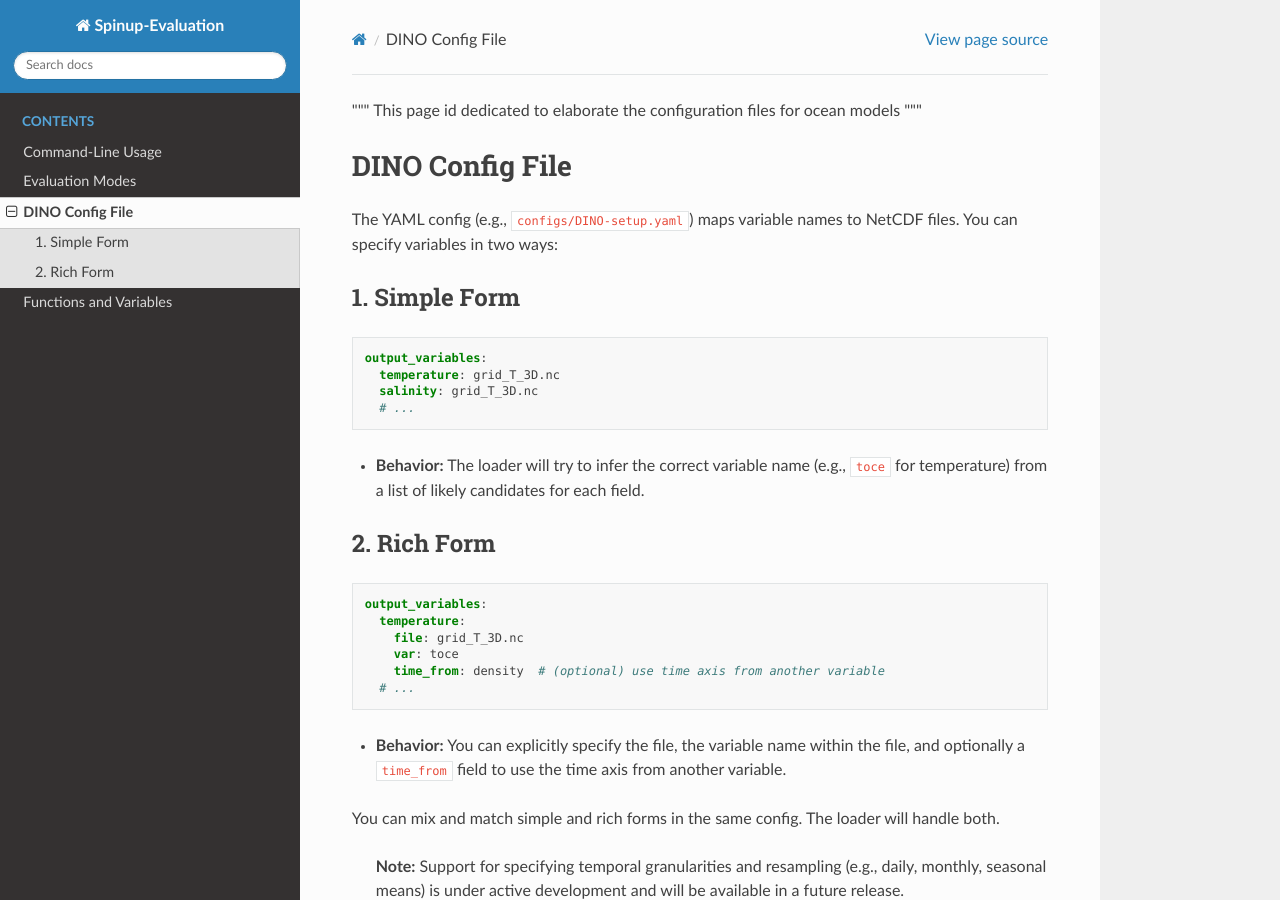
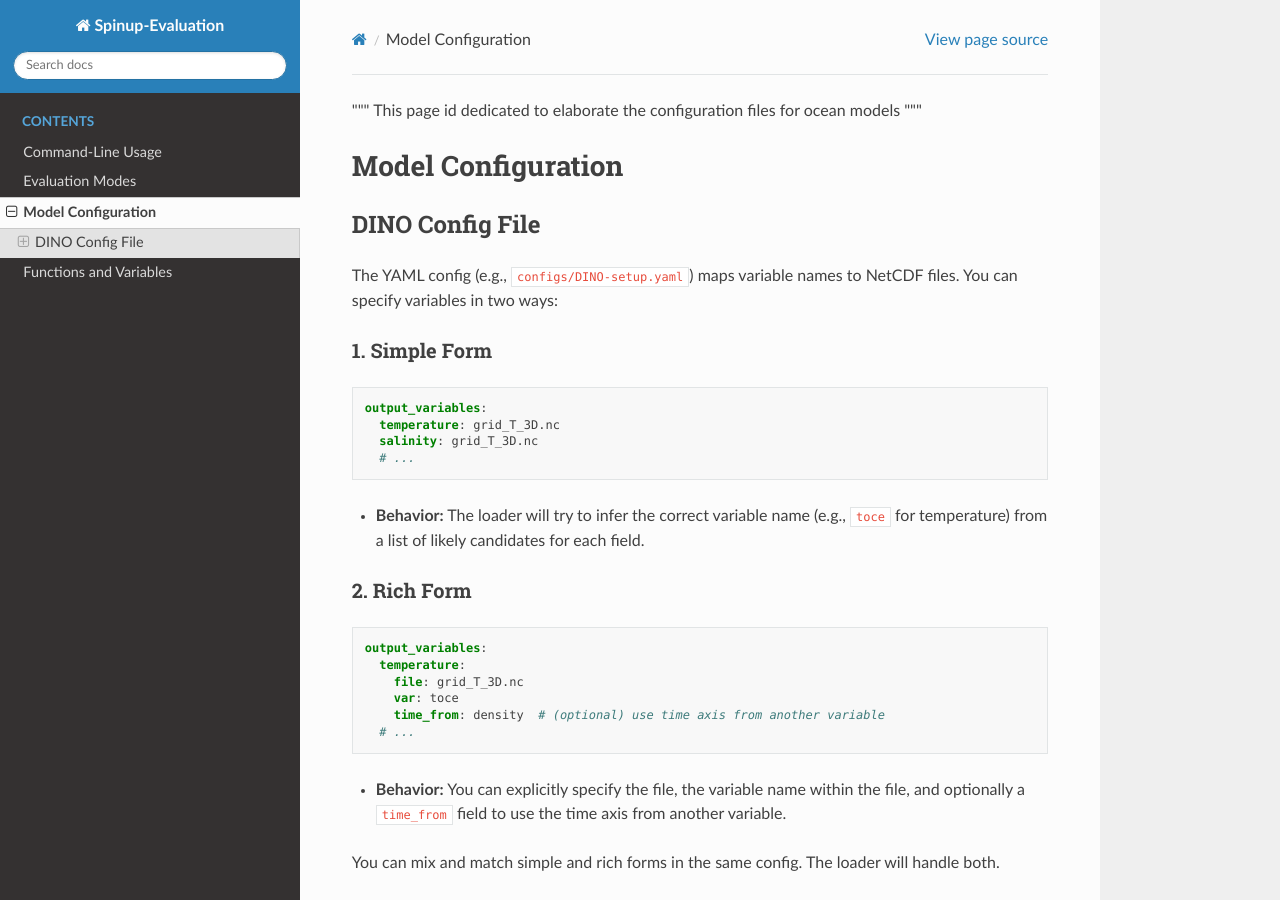
Before and after one commit to m2lines/nemo-spinup-evaluation, a Sphinx documentation site: the page built from docs/source/Model-Configuration.md, in a window 1280 px wide and 900 px high. Built offline with Sphinx 7.4.7 and the Read the Docs theme 3.1.0, drawn with Linux system fonts in a browser that asks for light colours; pages that are not in the unit, such as notebooks, are missing from menus.

Commit message:
Add heading to the file

```diff
--- a/docs/source/Model-Configuration.md
+++ b/docs/source/Model-Configuration.md
@@ -1,6 +1,9 @@
 """ This page id dedicated to elaborate the configuration files for ocean models """
 
-# DINO Config File
+
+# Model Configuration
+
+## DINO Config File
 
 The YAML config (e.g., `configs/DINO-setup.yaml`) maps variable names to NetCDF files. You can specify variables in two ways:
 
```
